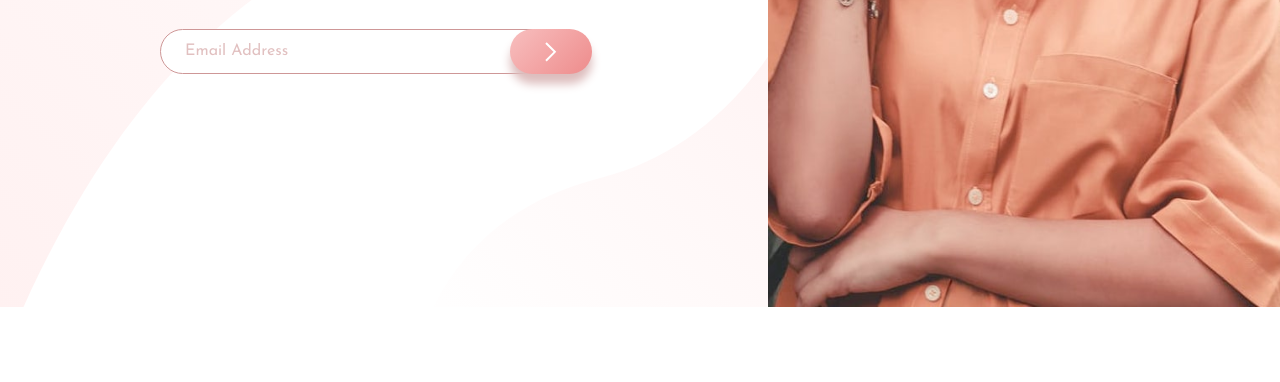
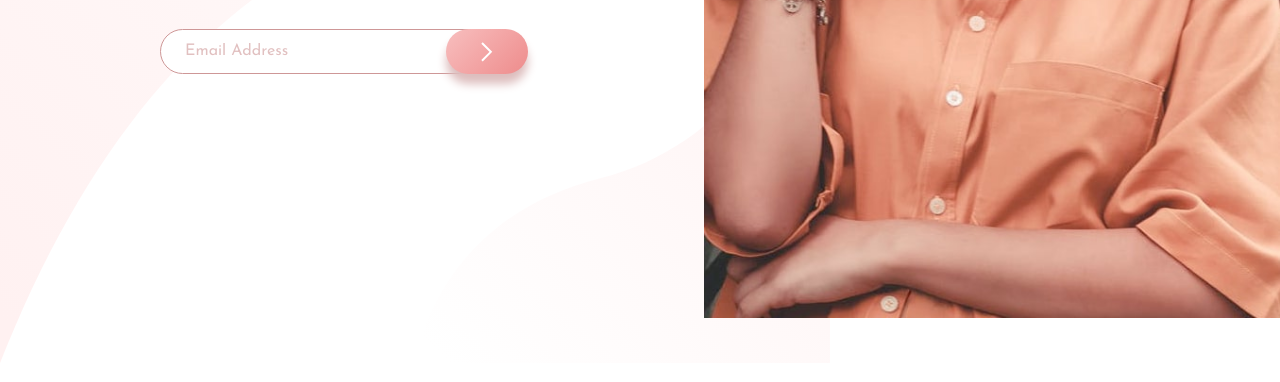
Before and after one commit to Dhia-18/Base-Apparel-Coming-Soon-Page, a plain HTML site: page index.html in a window 1280 px wide. Shown: the part 437-819 px from the top of the page. Drawn offline with Linux system fonts and the light colour scheme; a web font is replaced by a local one.

Commit message:
Add files via upload

```diff
--- a/index.html
+++ b/index.html
@@ -11,8 +11,10 @@
 <body>
   <main>
     <img id="logo" src="images\logo.svg" alt="Logo Picture">
-    <img id="mobile-hero-img" src="images\hero-mobile.jpg" alt="Hero Picture">
-    <img id="desktop-hero-img" src="images/hero-desktop.jpg" alt="Hero Picture">
+    <picture>
+      <source srcset="images\hero-desktop.jpg" media="(min-width:800px)">
+      <img src="images\hero-mobile.jpg" alt="Hero Picture">
+    </picture>
     <div class="text-container">
       <h1><span>WE'RE</span> COMING SOON</h1>
       <p>Hello fellow shoppers! We're currently building our new fashion store. Add your email below to stay up-to-date with announcements and our launch deals.</p>
--- a/style/main.css
+++ b/style/main.css
@@ -31,15 +31,6 @@ span{
 #logo{
     width:100px;
     margin:2rem;
-}
-
-#mobile-hero-img,#desktop-hero-img{
-    width:100%;
-    height: 100%;
-}
-
-#desktop-hero-img{
-    display: none;
 }
 
 /* Styling the text container */
@@ -113,26 +104,23 @@ button{
 }
 
 @media (min-width:50em){
-    main{
+    body{
         background-image: url("../images/bg-pattern-desktop.svg");
         background-repeat: no-repeat;
-
+    }
+    main{
         display: grid;
-        grid-template-columns:3fr 2fr;
-        grid-template-rows: 1fr 4fr;
+        grid-template-columns:55% 45%;
+        grid-template-rows: 1fr 4.5fr;
         grid-template-areas:
             'logo img'
             'text img';
     }
 
-    #desktop-hero-img{
-        display: block;
+    picture{
         grid-area: img;
     }
 
-    #mobile-hero-img{
-        display: none;
-    }
 
     #logo{
         margin: 4rem 10rem;
```
